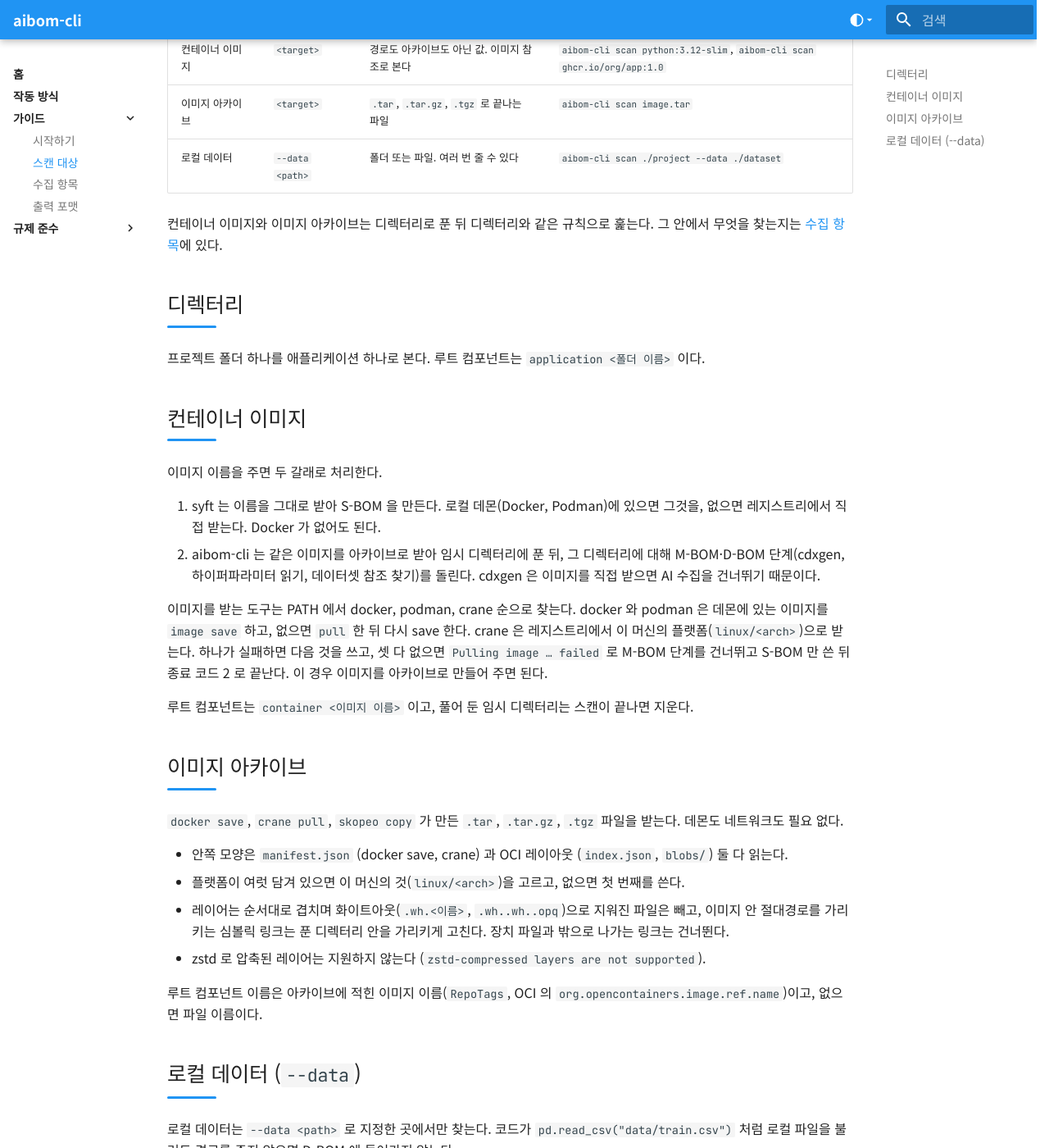
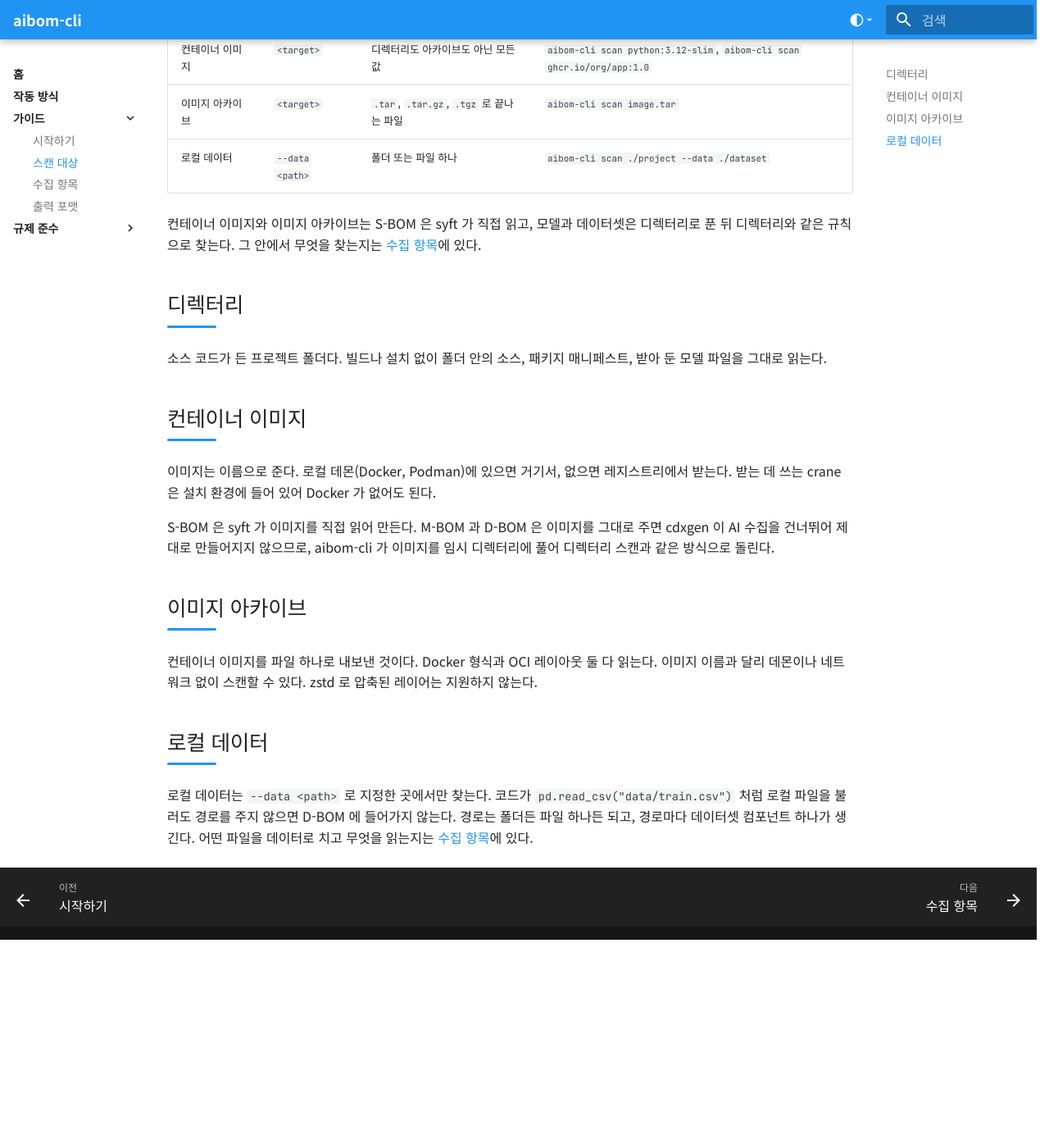
Before and after one commit to ai-devtestsecops-os/sure-aibom, an MkDocs documentation site: the page built from docs/guides/scan-targets.md, in a window 1280 px wide and 1400 px high, scrolled down 337 px. Shown: the whole window at 82% size. Built offline with MkDocs 1.6.1 and Material for MkDocs 9.7.7, drawn with Linux system fonts in a browser that asks for light colours; after the commit the page ends 1483 px from its top, so only the background shows below that; some of the changed text lies outside the part shown.

Commit message:
docs: keep scan targets to the inputs themselves and note that only syft reads images directly

```diff
--- a/docs/guides/scan-targets.md
+++ b/docs/guides/scan-targets.md
@@ -5,44 +5,32 @@
 | 입력 | 인자 | 판별 | 예 |
 |---|---|---|---|
 | 디렉터리 | `<target>` | 존재하는 디렉터리 경로 | `aibom-cli scan ./project` |
-| 컨테이너 이미지 | `<target>` | 경로도 아카이브도 아닌 값. 이미지 참조로 본다 | `aibom-cli scan python:3.12-slim`, `aibom-cli scan ghcr.io/org/app:1.0` |
+| 컨테이너 이미지 | `<target>` | 디렉터리도 아카이브도 아닌 모든 값 | `aibom-cli scan python:3.12-slim`, `aibom-cli scan ghcr.io/org/app:1.0` |
 | 이미지 아카이브 | `<target>` | `.tar`, `.tar.gz`, `.tgz` 로 끝나는 파일 | `aibom-cli scan image.tar` |
-| 로컬 데이터 | `--data <path>` | 폴더 또는 파일. 여러 번 줄 수 있다 | `aibom-cli scan ./project --data ./dataset` |
+| 로컬 데이터 | `--data <path>` | 폴더 또는 파일 하나 | `aibom-cli scan ./project --data ./dataset` |
 
-컨테이너 이미지와 이미지 아카이브는 디렉터리로 푼 뒤 디렉터리와 같은 규칙으로 훑는다. 그 안에서 무엇을 찾는지는 [수집 항목](collected-items.md)에 있다.
+컨테이너 이미지와 이미지 아카이브는 S-BOM 은 syft 가 직접 읽고, 모델과 데이터셋은 디렉터리로 푼 뒤 디렉터리와 같은 규칙으로 찾는다.
+그 안에서 무엇을 찾는지는 [수집 항목](collected-items.md)에 있다.
 
 ## 디렉터리
 
-프로젝트 폴더 하나를 애플리케이션 하나로 본다. 루트 컴포넌트는 `application <폴더 이름>` 이다.
+소스 코드가 든 프로젝트 폴더다. 빌드나 설치 없이 폴더 안의 소스, 패키지 매니페스트, 받아 둔 모델 파일을 그대로 읽는다.
 
 ## 컨테이너 이미지
 
-이미지 이름을 주면 두 갈래로 처리한다.
+이미지는 이름으로 준다. 로컬 데몬(Docker, Podman)에 있으면 거기서, 없으면 레지스트리에서 받는다. 받는 데 쓰는 crane 은 설치 환경에
+들어 있어 Docker 가 없어도 된다.
 
-1. syft 는 이름을 그대로 받아 S-BOM 을 만든다. 로컬 데몬(Docker, Podman)에 있으면 그것을, 없으면 레지스트리에서 직접 받는다. Docker 가 없어도 된다.
-2. aibom-cli 는 같은 이미지를 아카이브로 받아 임시 디렉터리에 푼 뒤, 그 디렉터리에 대해 M-BOM·D-BOM 단계(cdxgen, 하이퍼파라미터 읽기, 데이터셋 참조 찾기)를 돌린다. cdxgen 은 이미지를 직접 받으면 AI 수집을 건너뛰기 때문이다.
-
-이미지를 받는 도구는 PATH 에서 docker, podman, crane 순으로 찾는다. docker 와 podman 은 데몬에 있는 이미지를 `image save` 하고, 없으면 `pull` 한 뒤 다시 save 한다. crane 은 레지스트리에서 이 머신의 플랫폼(`linux/<arch>`)으로 받는다. 하나가 실패하면 다음 것을 쓰고, 셋 다 없으면 `Pulling image … failed` 로 M-BOM 단계를 건너뛰고 S-BOM 만 쓴 뒤 종료 코드 2 로 끝난다. 이 경우 이미지를 아카이브로 만들어 주면 된다.
-
-루트 컴포넌트는 `container <이미지 이름>` 이고, 풀어 둔 임시 디렉터리는 스캔이 끝나면 지운다.
+S-BOM 은 syft 가 이미지를 직접 읽어 만든다. M-BOM 과 D-BOM 은 이미지를 그대로 주면 cdxgen 이 AI 수집을 건너뛰어 제대로 만들어지지 않으므로,
+aibom-cli 가 이미지를 임시 디렉터리에 풀어 디렉터리 스캔과 같은 방식으로 돌린다.
 
 ## 이미지 아카이브
 
-`docker save`, `crane pull`, `skopeo copy` 가 만든 `.tar`, `.tar.gz`, `.tgz` 파일을 받는다. 데몬도 네트워크도 필요 없다.
+컨테이너 이미지를 파일 하나로 내보낸 것이다. Docker 형식과 OCI 레이아웃 둘 다 읽는다. 이미지 이름과 달리 데몬이나 네트워크 없이 스캔할 수 있다.
+zstd 로 압축된 레이어는 지원하지 않는다.
 
-- 안쪽 모양은 `manifest.json` (docker save, crane) 과 OCI 레이아웃 (`index.json`, `blobs/`) 둘 다 읽는다.
-- 플랫폼이 여럿 담겨 있으면 이 머신의 것(`linux/<arch>`)을 고르고, 없으면 첫 번째를 쓴다.
-- 레이어는 순서대로 겹치며 화이트아웃(`.wh.<이름>`, `.wh..wh..opq`)으로 지워진 파일은 빼고, 이미지 안 절대경로를 가리키는 심볼릭 링크는 푼 디렉터리 안을 가리키게 고친다. 장치 파일과 밖으로 나가는 링크는 건너뛴다.
-- zstd 로 압축된 레이어는 지원하지 않는다 (`zstd-compressed layers are not supported`).
+## 로컬 데이터
 
-루트 컴포넌트 이름은 아카이브에 적힌 이미지 이름(`RepoTags`, OCI 의 `org.opencontainers.image.ref.name`)이고, 없으면 파일 이름이다.
-
-## 로컬 데이터 (`--data`)
-
-로컬 데이터는 `--data <path>` 로 지정한 곳에서만 찾는다. 코드가 `pd.read_csv("data/train.csv")` 처럼 로컬 파일을 불러도 경로를 주지 않으면 D-BOM 에 들어가지 않는다.
-
-- 경로는 폴더든 파일 하나든 되고, 옵션을 여러 번 써서 더한다 (`--data ./dataset --data ./more/train.csv`).
-- 경로마다 데이터셋 컴포넌트 하나가 생기고, 그 안의 데이터 파일이 `data[]` 항목이 된다. 같은 파일은 먼저 지정한 쪽에만 들어간다.
-- 지정한 경로 밖을 가리키는 심볼릭 링크는 따라가지 않는다.
-
+로컬 데이터는 `--data <path>` 로 지정한 곳에서만 찾는다. 코드가 `pd.read_csv("data/train.csv")` 처럼 로컬 파일을 불러도 경로를 주지 않으면
+D-BOM 에 들어가지 않는다. 경로는 폴더든 파일 하나든 되고, 경로마다 데이터셋 컴포넌트 하나가 생긴다.
 어떤 파일을 데이터로 치고 무엇을 읽는지는 [수집 항목](collected-items.md#d-bom)에 있다.
```
Also changed, not shown: docs/guides/collected-items.md (+2 -1 lines).
